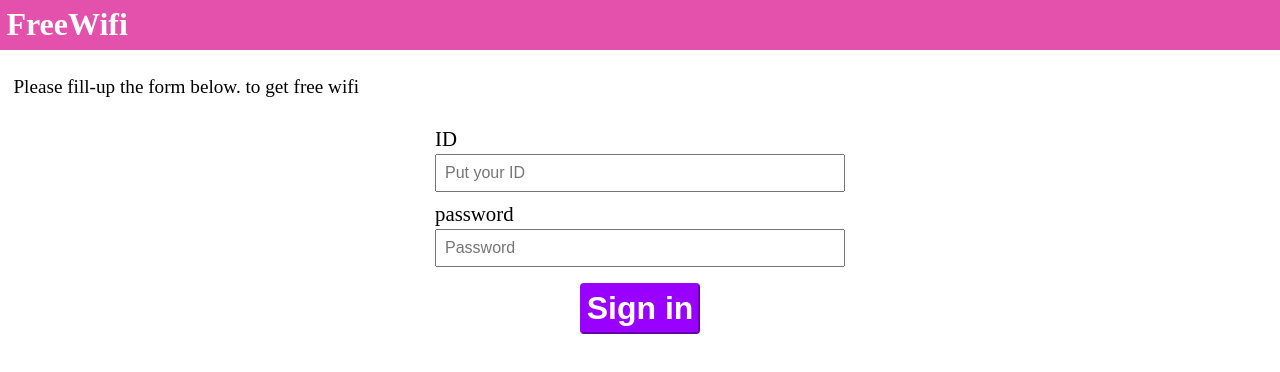
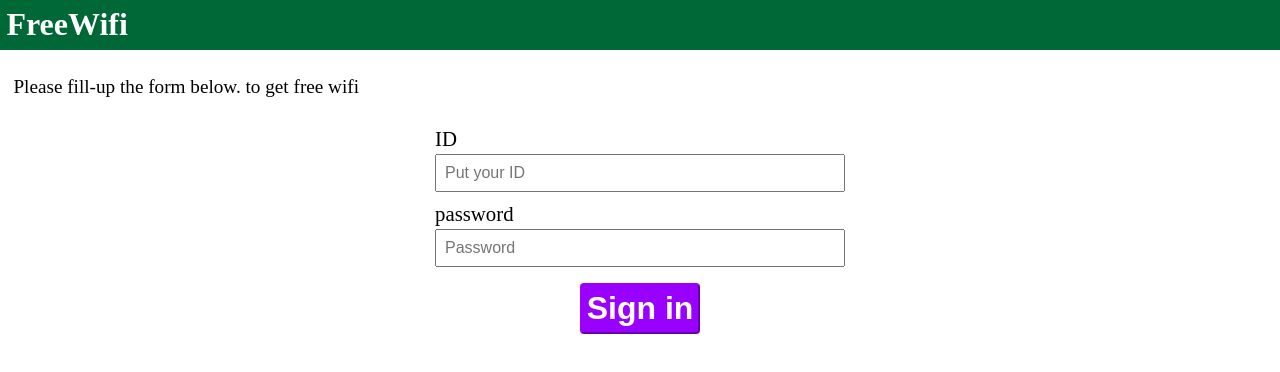
Before and after one commit to Hamad6909/QuishingDemo, a website: page src/index.html in a window 1280 px wide. Drawn offline with Linux system fonts and the light colour scheme.

Commit message:
Update index.css

```diff
--- a/src/index.css
+++ b/src/index.css
@@ -3,7 +3,7 @@ body {
     padding:0;
 }
 header {
-    background-color:  #e351ad;
+    background-color:  #006837;
     color: #FFFFFF;
     padding: 0.4rem;
 }
```
